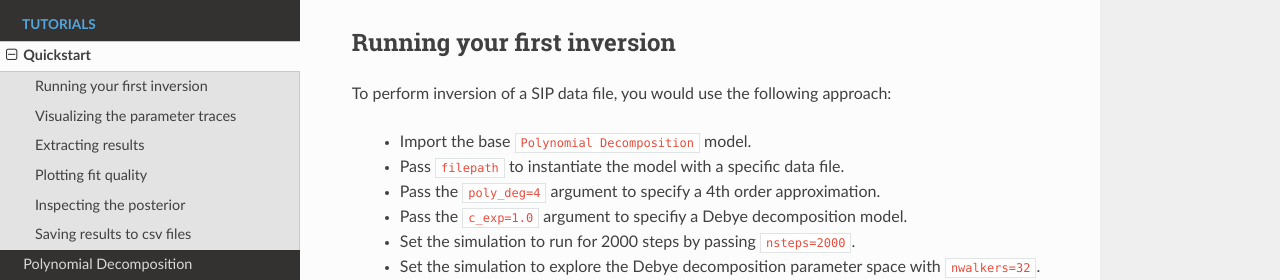
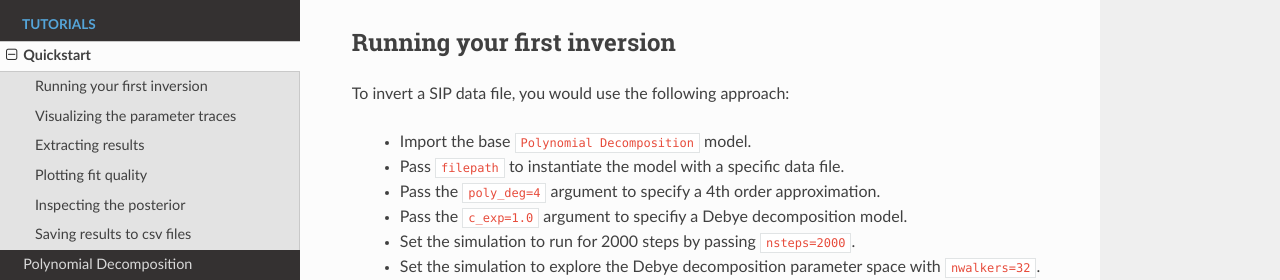
Before and after one commit to clberube/bisip2, a Sphinx documentation site: the page built from docs/tutorials/quickstart.rst, in a window 1280 px wide and 900 px high. Shown: the part 230-510 px from the top of the window. Built offline with Sphinx 7.4.7 and the Read the Docs theme 2.0.0, drawn with Linux system fonts in a browser that asks for light colours.

Commit message:
Update docs

```diff
--- a/docs/tutorials/quickstart.rst
+++ b/docs/tutorials/quickstart.rst
@@ -11,7 +11,7 @@ the :ref:`Decomposition` tutorial.
 Running your first inversion
 ----------------------------
 
-To perform inversion of a SIP data file, you would use the following approach:
+To invert a SIP data file, you would use the following approach:
 
     - Import the base :code:`Polynomial Decomposition` model.
     - Pass :code:`filepath` to instantiate the model with a specific data file.
```
